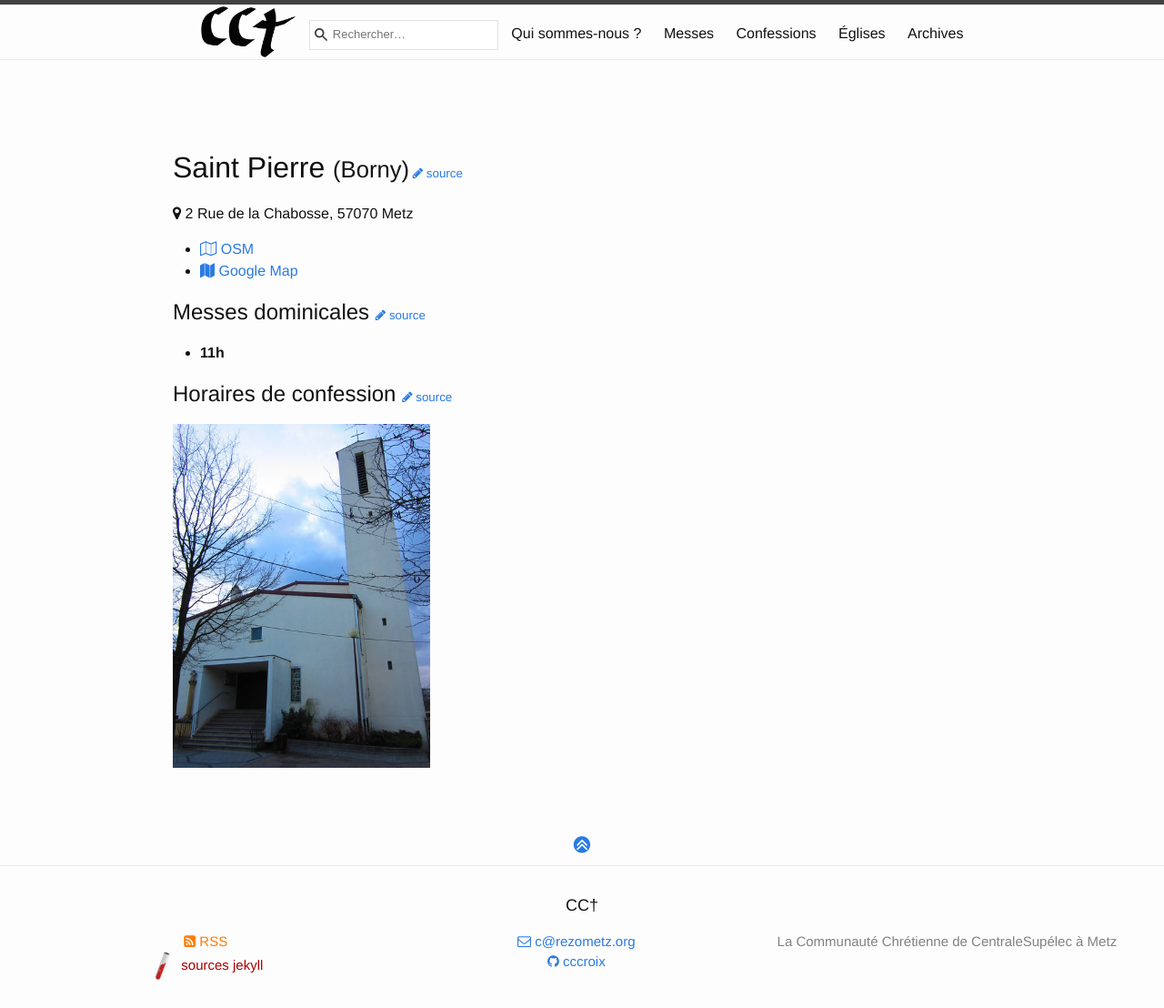
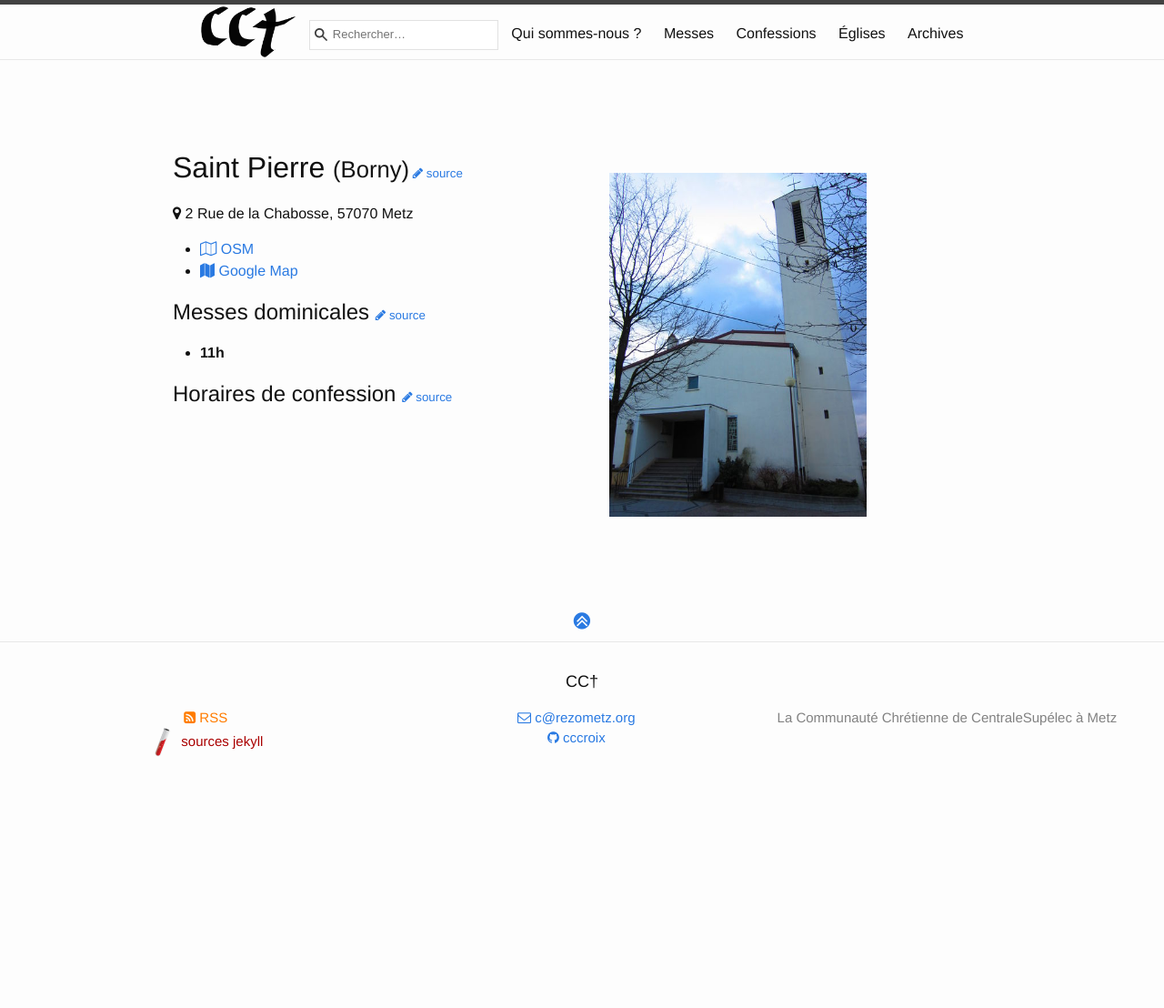
Before and after one commit to cccroix/cccroix.github.io, a Jekyll site: the page built from _eglises/pierre.md, in a window 1280 px wide. Shown: the whole page at 91% size. Built offline with Jekyll 4.4.1, drawn with Linux system fonts in a browser that asks for light colours; after the commit the page ends 900 px from its top, so only the background shows below that.

Commit message:
uses 2 cols for the "eglises" pages

```diff
--- a/_layouts/eglise.html
+++ b/_layouts/eglise.html
@@ -8,8 +8,11 @@ layout: one_col
 {% assign semaine = "lundi mardi mercredi jeudi vendredi samedi dimanche" | split: ' ' %}
 {% assign path = '_eglises/' | append: page.key | append: '.md' %}
 
+
+<div class="pure-g">
+
+  <div class="pure-u-1 pure-u-md-1-2">
     <h1>{{ page.nom }} <small>({{ page.lieu }})</small><span class="source">{% include edit.html path=path %}</span></h1>
-
     <p><i class="fa fa-map-marker"></i> {{ page.adresse }}
     <br /></p>
 
@@ -61,8 +64,16 @@ layout: one_col
     {% endfor %}
     </ul>
 
-<img alt="{{ page.key }}" src="/img/eglises/{{ page.key }}.progr.low.jpg" data-image="/img/eglises/{{ page.key }}.progr.jpg" class="intense church">
-
     <article class="eglise-content">
     {{ content }}
     </article>
+
+  </div><!-- pure-u -->
+
+  <div class="pure-u-1 pure-u-md-1-2">
+    <div class="padding">
+    <img alt="{{ page.key }}" src="/img/eglises/{{ page.key }}.progr.low.jpg" data-image="/img/eglises/{{ page.key }}.progr.jpg" class="intense church">
+    </div>
+  </div><!-- pure-u -->
+
+</div><!-- pure-g --><!-- pure-g -->
```
Lines whose indentation alone changed are shown as unchanged.
